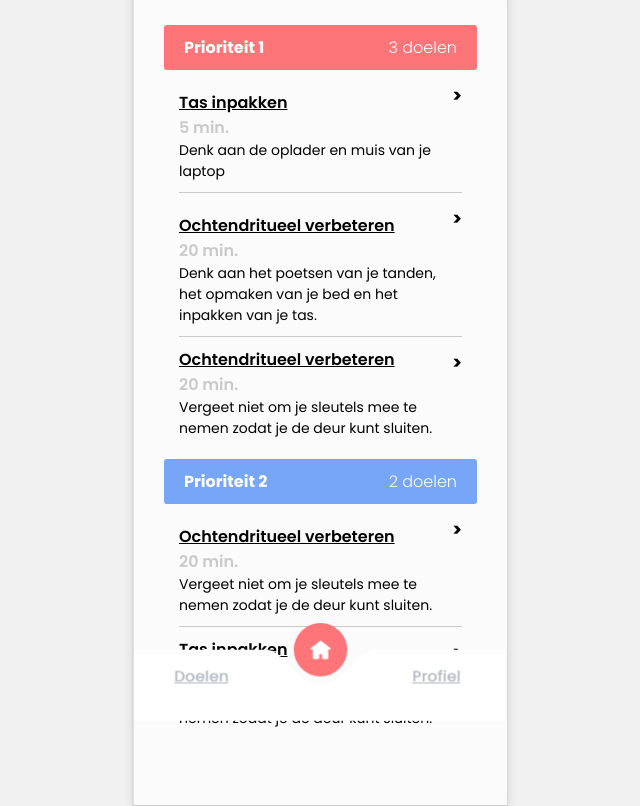
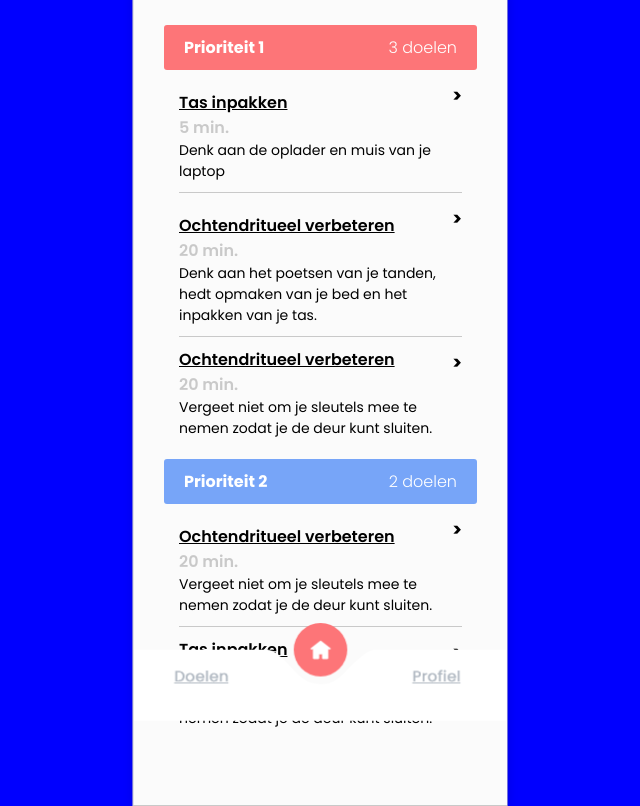
Before and after one commit to rubenvangrins/futuris, a PHP site: page /doelen-single.php in a window 1280 px wide. Shown: the whole page, without its empty margins (320-960 px from the left). Run offline with PHP 8.4, Linux system fonts and the light colour scheme.

Commit message:
design added

```diff
--- a/doelen-single.php
+++ b/doelen-single.php
@@ -23,7 +23,7 @@
             20 min.
           </span>
           <div class="text">
-            Denk aan het poetsen van je tanden, het opmaken van je bed en het inpakken van je tas.
+            Denk aan het poetsen van je tanden, hedt opmaken van je bed en het inpakken van je tas.
           </div>
         </li>
         <li>
--- a/src/includes/css/global.css
+++ b/src/includes/css/global.css
@@ -128,6 +128,10 @@ span.time {
 	border-radius: 5px;
 	margin-top: 10px;
 	position: relative;
+}
+
+body {
+	background: blue;
 }
 
 .inner_bar {
--- a/src/includes/js/main.js
+++ b/src/includes/js/main.js
@@ -31,7 +31,7 @@ function beunhaas() {
       let isChecked = checked.classList.contains("checked");
 
       for (let sel = 0; sel < checkbox.length; sel++) {
-        console.log(sel);
+
       }
 
     })
```
Also changed, not shown: checklist.php (line endings or trailing spaces), checklist_add.php (line endings or trailing spaces), doelen.php (line endings or trailing spaces), hoofddoel_add.php (line endings or trailing spaces), subdoel_add.php (line endings or trailing spaces), 1 other file.
